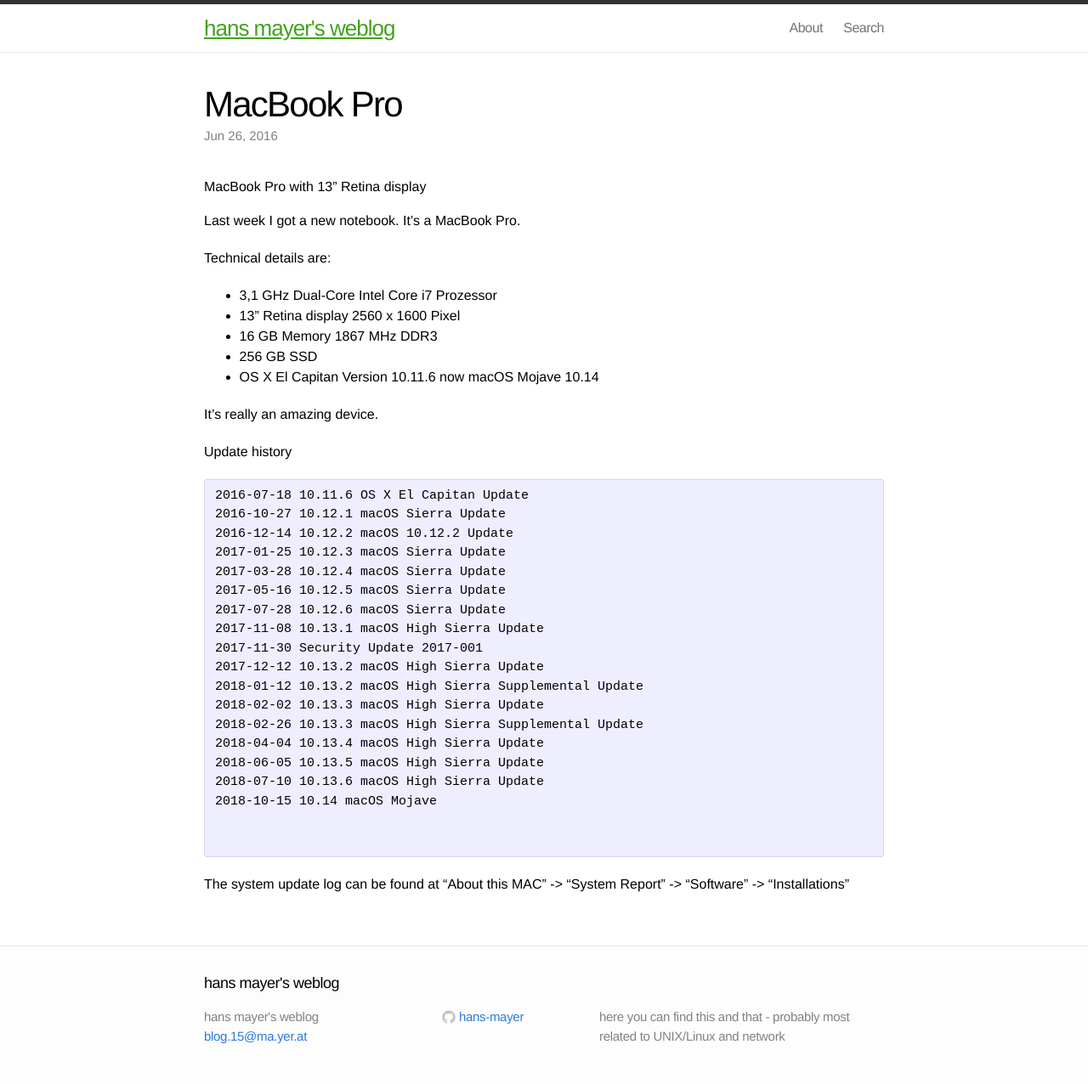
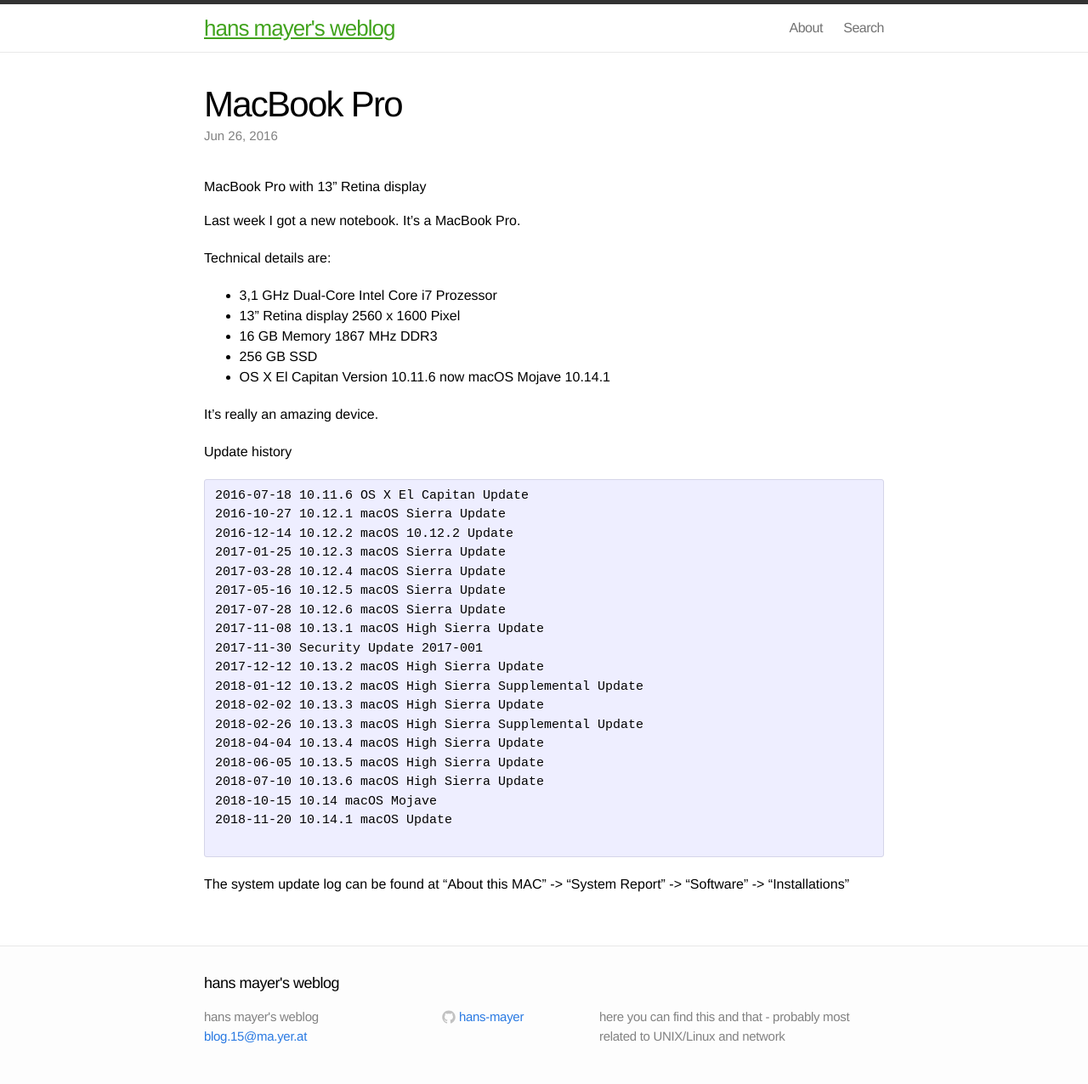
Before and after one commit to hans-mayer/blog, a Jekyll site: the page built from _posts/2016-06-26-MacBookPro.markdown, in a window 1280 px wide. Shown: the whole page at 85% size. Built offline with Jekyll 4.4.1, drawn with Linux system fonts in a browser that asks for light colours.

Commit message:
MacBookPro update history 10.14.1 Update

```diff
--- a/_posts/2016-06-26-MacBookPro.markdown
+++ b/_posts/2016-06-26-MacBookPro.markdown
@@ -15,7 +15,7 @@
 * 13" Retina display 2560 x 1600 Pixel
 * 16 GB Memory 1867 MHz DDR3
 * 256 GB SSD
-* OS X El Capitan Version 10.11.6 now macOS Mojave 10.14
+* OS X El Capitan Version 10.11.6 now macOS Mojave 10.14.1
 
 It's really an amazing device.
 
@@ -40,7 +40,7 @@
 2018-06-05 10.13.5 macOS High Sierra Update
 2018-07-10 10.13.6 macOS High Sierra Update
 2018-10-15 10.14 macOS Mojave
-
+2018-11-20 10.14.1 macOS Update
 
 </pre>
 
```
